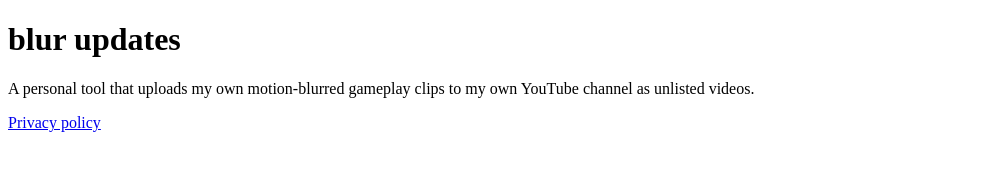
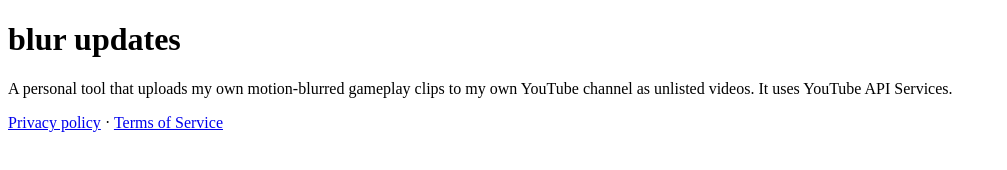
Before and after one commit to Reqne/reqne.github.io, a plain HTML site: page index.html in a window 1280 px wide. Shown: the whole page, without its empty margins (0-1007 px from the left). Drawn offline with Linux system fonts and the light colour scheme.

Commit message:
Update index.html

```diff
--- a/index.html
+++ b/index.html
@@ -1,4 +1,5 @@
 <!doctype html><html><head><meta charset="utf-8"><title>blur updates</title></head>
 <body><h1>blur updates</h1>
-<p>A personal tool that uploads my own motion-blurred gameplay clips to my own YouTube channel as unlisted videos.</p>
-<p><a href="privacy.html">Privacy policy</a></p></body></html>
+<p>A personal tool that uploads my own motion-blurred gameplay clips to my own YouTube channel as unlisted videos. It uses YouTube API Services.</p>
+<p><a href="privacy.html">Privacy policy</a> · <a href="terms.html">Terms of Service</a></p>
+</body></html>
```
